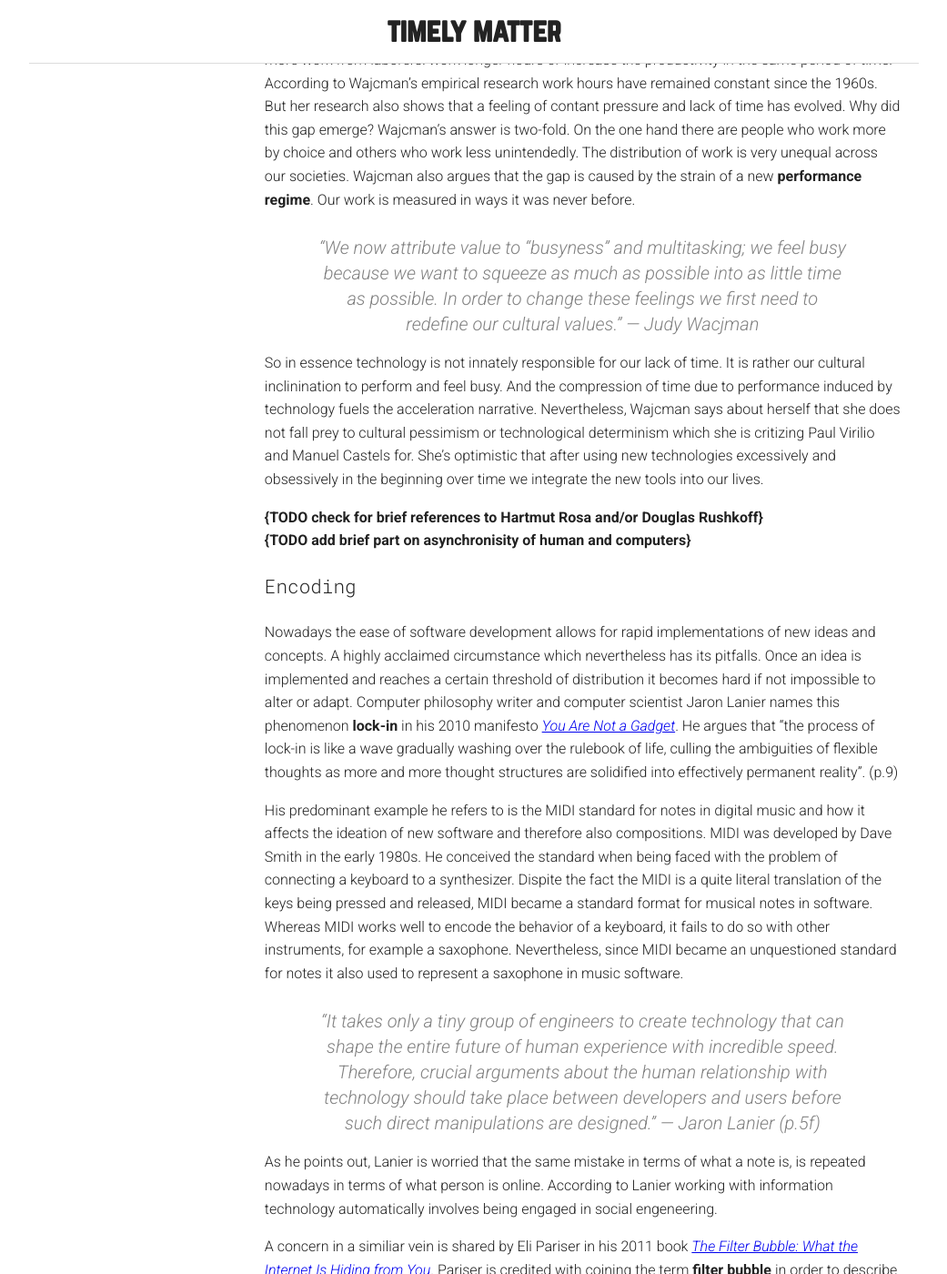
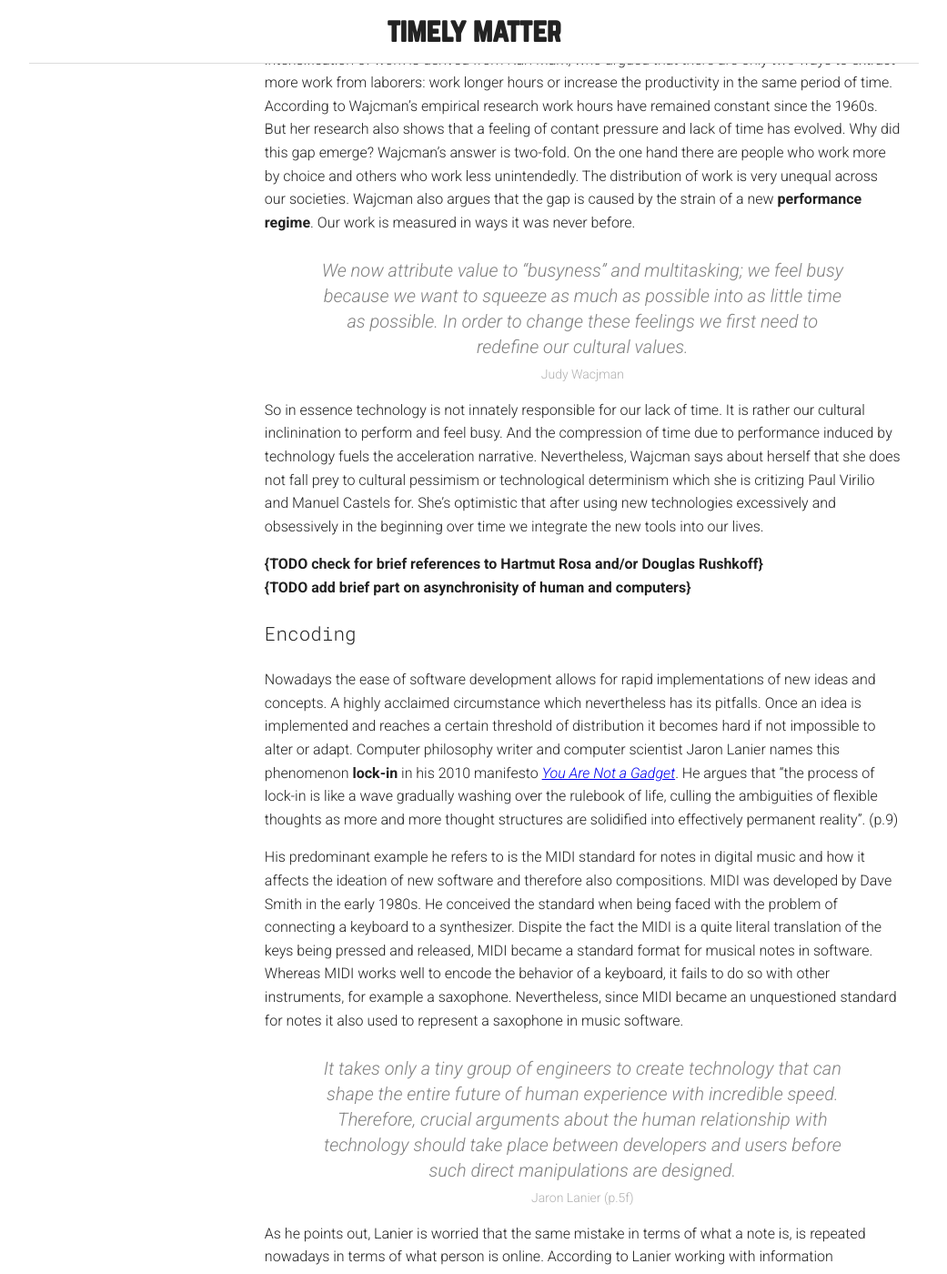
Before and after one commit to davidbeermann/timely-matter, a Jekyll site: the page built from motivation/index.md, in a window 1280 px wide and 1400 px high, scrolled down 5403 px. Shown: the whole window at 91% size, without its empty margins (119-1160 px from the left). Built offline with Jekyll 4.4.1, drawn with Linux system fonts in a browser that asks for light colours; some of the changed text lies outside the part shown.

Commit message:
fixed quote formatting

```diff
--- a/motivation/index.md
+++ b/motivation/index.md
@@ -12,7 +12,9 @@ Although my topic is rooted in theoretical observations I set myself the goal to
 
 ## Core themes
 
-> "Nobody understands time." — Lisa Randall, Theoretical Physicist
+> Nobody understands time.
+>
+> Lisa Randall, Theoretical Physicist
 
 While converging my initial instinct within the broad field I defined for myself into a concrete topic I identified several themes, which I believe are relevant in the context of my thesis topic. Even if not all aspects mentioned below found their way into the final concept of my work, they were at the back of my mind while working on it. In the following paragraphs I'd like to introduce these crucial themes.
 
@@ -46,7 +48,9 @@ The idea of "The End of Work" is nothing new, even at Keynes' times. It is float
 
 Although the ideal of the end of work sounds tempting, McAfee goes on to explain why in his opinion we should critically observe the transition period. The classic economist view of the world is that technology creates more jobs and companies than it destroys. But through his research he became sceptical of this assumption. Because he observed how technology is the driving factor of hollowing out the middle class. That is because technology creates new jobs at the upper and lower steps of the skill ladder.
 
-> "We all remember the promises. The slogans. They were all about freedom, liberation. Supposedly we were in handcuffs and wanted out of them. The key that dangled in front of us was a microchip." — Walter Kirn
+> We all remember the promises. The slogans. They were all about freedom, liberation. Supposedly we were in handcuffs and wanted out of them. The key that dangled in front of us was a microchip.
+>
+> Walter Kirn
 
 Generally technology which enables higher efficency does so in order to save time – doing the same amount of work in less time. The notion of 'saving time' also alludes to notion of a sustainable work-life balance. The goal is to minimize the amount of 'work time' in order to gain 'life time'. In this scenario work and life are two competing forces, where work has a negative connotation, whereas life has positive connotations. From this perspective being effective at work is eligible, if not necessary in order to have 'time to live'. Generally, technology that acts as a enhancement of or replacement for human labor is ingrained with the drive for efficiency. It is the promise to tip the scale towards the life part of the equation. Computers especially try to fulfill the promise of less, more efficient work. Once computers where connected by a world-wide network and services became available detached from space and time, the dream of 'efficiency at the click of a mouse' seemed attainable even more so.
 
@@ -64,7 +68,9 @@ Although the story that technology is causing the acceleration seems plausible,
 
 Following Wacjman the reason is the intensification of work enabled by technology. The idea of the intensification of work is derived from Karl Marx, who argued that there are only two ways to extract more work from laborers: work longer hours or increase the productivity in the same period of time. According to Wajcman's empirical research work hours have remained constant since the 1960s. But her research also shows that a feeling of contant pressure and lack of time has evolved. Why did this gap emerge? Wajcman's answer is two-fold. On the one hand there are people who work more by choice and others who work less unintendedly. The distribution of work is very unequal across our societies. Wajcman also argues that the gap is caused by the strain of a new **performance regime**. Our work is measured in ways it was never before.
 
-> "We now attribute value to “busyness” and multitasking; we feel busy because we want to squeeze as much as possible into as little time as possible. In order to change these feelings we first need to redefine our cultural values." — Judy Wacjman
+> We now attribute value to “busyness” and multitasking; we feel busy because we want to squeeze as much as possible into as little time as possible. In order to change these feelings we first need to redefine our cultural values.
+>
+> Judy Wacjman
 
 So in essence technology is not innately responsible for our lack of time. It is rather our cultural inclinination to perform and feel busy. And the compression of time due to performance induced by technology fuels the acceleration narrative. Nevertheless, Wajcman says about herself that she does not fall prey to cultural pessimism or technological determinism which she is critizing Paul Virilio and Manuel Castels for. She's optimistic that after using new technologies excessively and obsessively in the beginning over time we integrate the new tools into our lives.
 
@@ -77,7 +83,9 @@ Nowadays the ease of software development allows for rapid implementations of ne
 
 His predominant example he refers to is the MIDI standard for notes in digital music and how it affects the ideation of new software and therefore also compositions. MIDI was developed by Dave Smith in the early 1980s. He conceived the standard when being faced with the problem of connecting a keyboard to a synthesizer. Dispite the fact the MIDI is a quite literal translation of the keys being pressed and released, MIDI became a standard format for musical notes in software. Whereas MIDI works well to encode the behavior of a keyboard, it fails to do so with other instruments, for example a saxophone. Nevertheless, since MIDI became an unquestioned standard for notes it also used to represent a saxophone in music software.
 
-> "It takes only a tiny group of engineers to create technology that can shape the entire future of human experience with incredible speed. Therefore, crucial arguments about the human relationship with technology should take place between developers and users before such direct manipulations are designed." — Jaron Lanier (p.5f)
+> It takes only a tiny group of engineers to create technology that can shape the entire future of human experience with incredible speed. Therefore, crucial arguments about the human relationship with technology should take place between developers and users before such direct manipulations are designed.
+>
+> Jaron Lanier (p.5f)
 
 As he points out, Lanier is worried that the same mistake in terms of what a note is, is repeated nowadays in terms of what person is online. According to Lanier working with information technology automatically involves being engaged in social engeneering.
 
```
